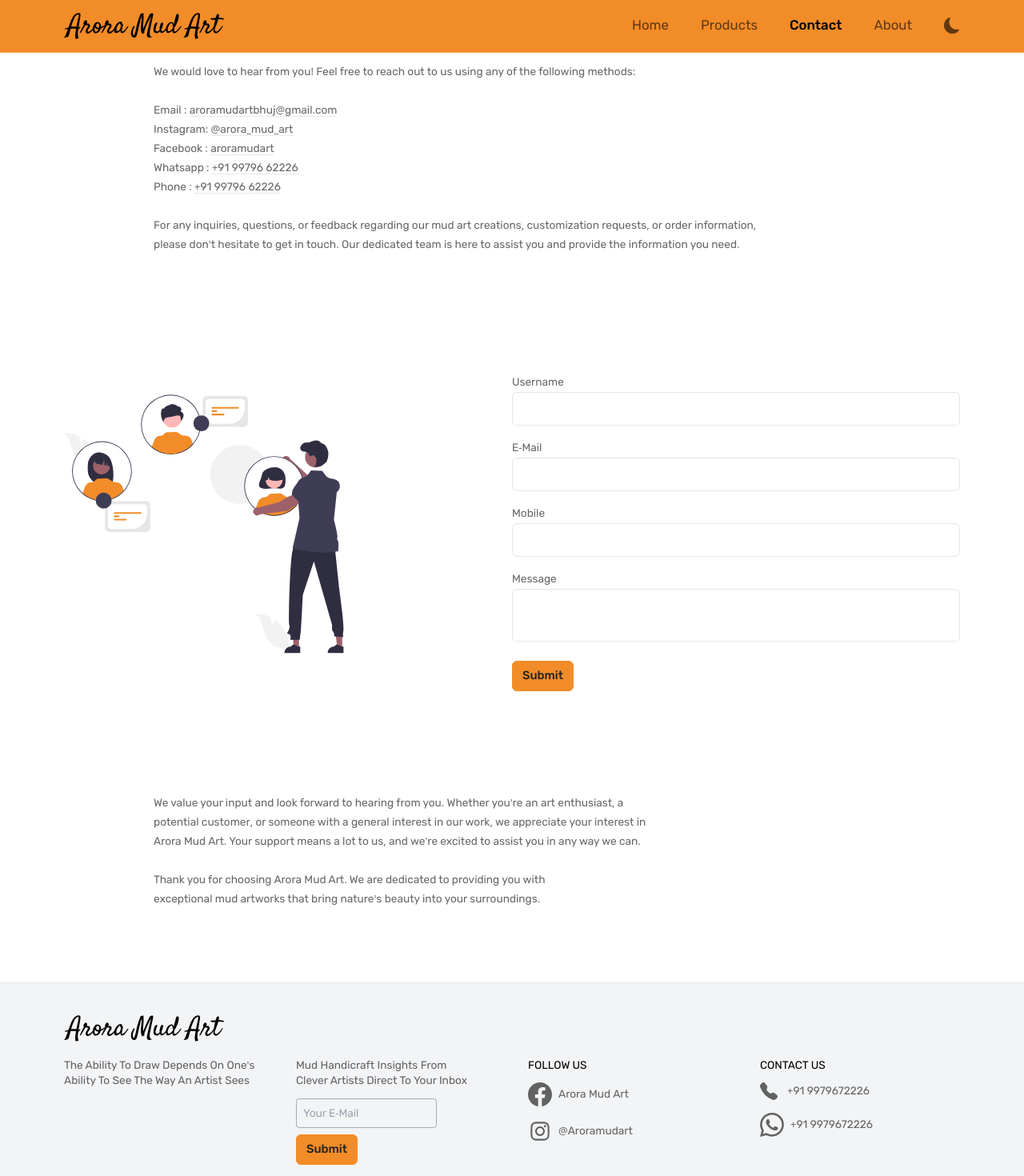
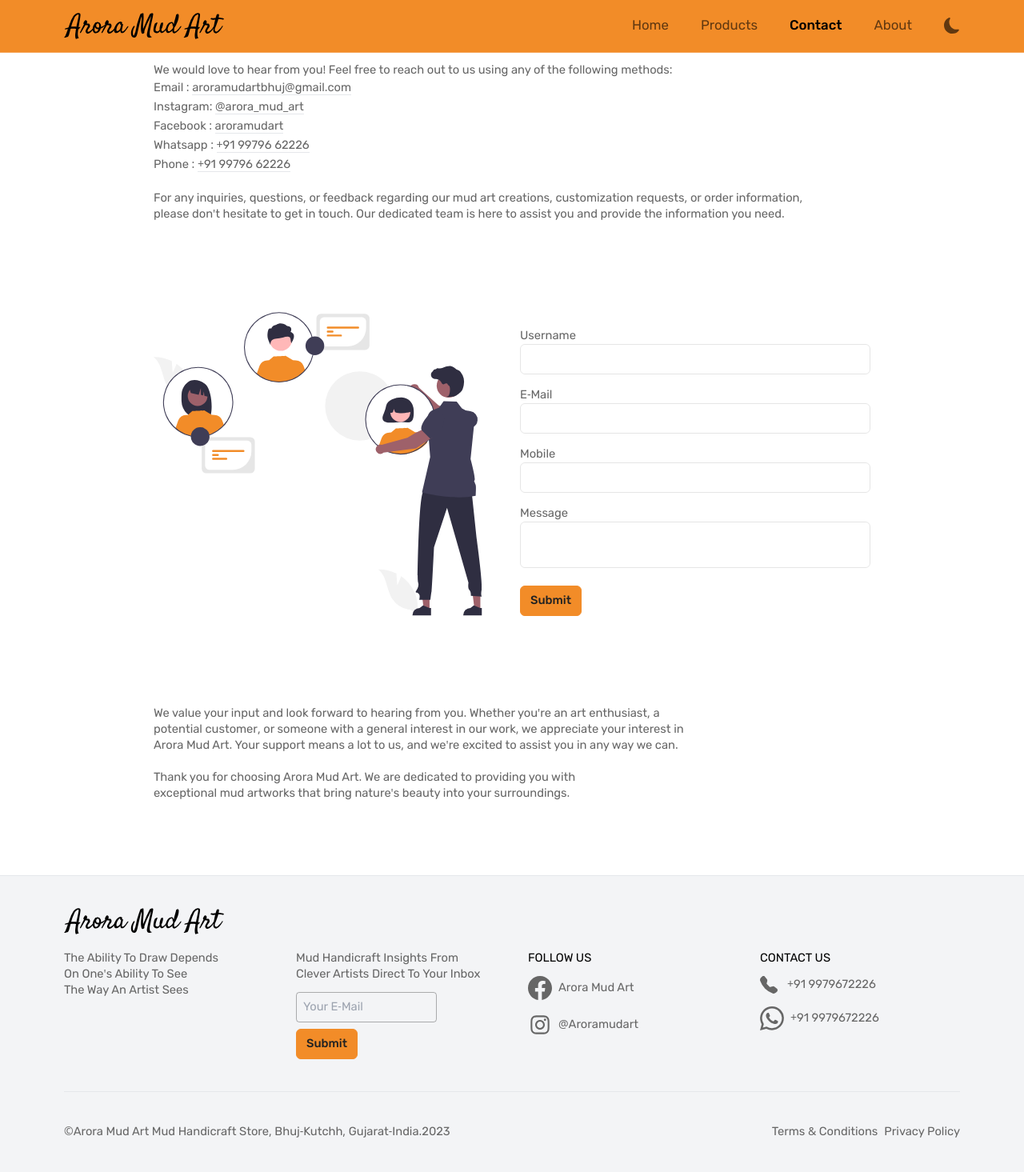
Before and after one commit to mr-saad/aroramudart, a Next.js app: page /contact in a window 1280 px wide. Shown: the top 1470 px of the page at 80% size. Built offline with nearby package versions, Linux system fonts and the light colour scheme.

Commit message:
clickable home images

```diff
--- a/components/Navbar.js
+++ b/components/Navbar.js
@@ -27,7 +27,7 @@ const Navbar = () => {
   }, [])
 
   return (
-    <nav className="px-3 font-semibold z-[3] md:px-20 py-4 flex justify-between bg-[#f28c28] text-black/60 dark:text-white/60 md:dark:text-black/60 items-center border-b border-white/20 ">
+    <nav className="px-3 font-semibold z-[3] md:px-20 py-4 flex justify-between bg-[#f28c28] text-black/60 dark:text-white/60 md:dark:text-black/60 items-center border-b border-white/20">
       <Link href="/">
         <svg
           width={200}
--- a/globals.css
+++ b/globals.css
@@ -25,7 +25,7 @@
 }
 
 body {
-  @apply dark:bg-[#222222] dark:text-white/60 text-black/60;
+  @apply dark:bg-[#222222] dark:text-[#888] text-[#666];
 }
 
 .over-hide {
@@ -37,7 +37,10 @@ body {
 }
 
 .btn {
-  @apply text-sm font-bold transition dark:text-black dark:hover:text-[#f28c28] dark:hover:bg-[#222222] hover:text-[#f28c28] hover:bg-white text-[#222222]  bg-[#f28c28] border border-[#f28c28] self-start px-3 py-2 rounded-md;
+  @apply font-bold transition dark:text-black dark:hover:text-[#f28c28] dark:hover:bg-[#222222] hover:text-[#f28c28] hover:bg-white text-[#222222]  bg-[#f28c28] border border-[#f28c28] self-start px-3 py-2 rounded-md;
+}
+.neutral-btn {
+  @apply font-bold transition dark:text-[#f28c28] opacity-60 hover:opacity-100 border border-[#666] dark:border-[#f28c28] px-3 py-2 rounded-md;
 }
 
 .input_text {
--- a/pages/about.js
+++ b/pages/about.js
@@ -80,16 +80,15 @@ const About = () => {
             height={300}
           />
         </div>
-      </div>
 
         <h1 className="heading mb-10">Steps to MudWork</h1>
 
-      <div className="grid grid-cols-1 sm:grid-cols-2 lg:grid-cols-4 gap-5">
+        <div className="grid grid-cols-1 sm:grid-cols-2 lg:grid-cols-3 gap-5">
           {steps.map((all) => {
             return (
               <div
                 key={all.title}
-              className="rounded-md dark:bg-white/10 bg-gray-200"
+                className="rounded-md dark:bg-white/10 bg-gray-100 border"
               >
                 <Image
                   sizes="(max-width: 540px) 40vw,
@@ -113,7 +112,7 @@ const About = () => {
             )
           })}
         </div>
-      <div className="max-w-4xl mx-auto">
+
         <p className="mt-10">
           If you have any questions, custom order inquiries, or simply want to
           connect with us, please don't hesitate to reach out. You can contact
--- a/pages/contact.js
+++ b/pages/contact.js
@@ -8,7 +8,7 @@ const Contact = () => {
   const { push } = useRouter()
 
   return (
-    <div className="flex flex-col text-xs leading-6">
+    <div className="flex flex-col text-xs md:text-sm leading-6">
       {state.submitting && (
         <div className="p-5 z-[5] fixed dark:bg-[#222222] bg-[#f28c28] text-4xl font-semibold dark:text-white text-black inset-0 flex justify-center items-center">
           Please Wait
@@ -28,7 +28,6 @@ const Contact = () => {
       <div className="max-w-4xl mx-auto">
         We would love to hear from you! Feel free to reach out to us using any
         of the following methods: <br />
-        <br />
         <div className="leading-6">
           Email :{" "}
           <a
@@ -74,16 +73,15 @@ const Contact = () => {
           hesitate to get in touch. Our dedicated team is here to assist you and
           provide the information you need.
         </p>
-      </div>
-      <div className="flex flex-col justify-between md:flex-row my-32">
+        <div className="flex flex-col gap-5 md:flex-row my-10 md:my-28">
           <Image
             width={500}
             height={500}
             src="/contactSvg.svg"
-          className="md:w-1/2 lg:w-1/3"
+            className="md:w-1/2 lg:w-1/3 flex-1"
             alt="Contact at Arora Mud Art"
           />
-        <div className="w-full mt-5 md:mt-0 md:w-1/2">
+          <div className="flex-1 mt-5 md:mt-0 md:w-1/2">
             <div className="text-red-700 my-5 capitalize">
               <ValidationError
                 field="email"
@@ -105,7 +103,12 @@ const Contact = () => {
                 required
               />
               <label className="block">E-Mail</label>
-            <input name="email" type="email" className="input_text" required />
+              <input
+                name="email"
+                type="email"
+                className="input_text"
+                required
+              />
               <label className="block ">Mobile</label>
               <input
                 name="mobile"
@@ -131,7 +134,6 @@ const Contact = () => {
             </form>
           </div>
         </div>
-      <div className="max-w-4xl mx-auto">
         <p>
           We value your input and look forward to hearing from you. Whether
           you're an art enthusiast, a potential customer, or someone with a
--- a/pages/products/[slug]/index.js
+++ b/pages/products/[slug]/index.js
@@ -32,11 +32,11 @@ export default function DynamicProduct({
 
   return (
     <div className="max-w-4xl mb-20 mx-auto text-sm md:text-base px-1">
-      <div className="flex items-center mb-2">
+      <div className="flex items-center mb-2 md:my-5">
         <button onClick={() => back()}>
           <BiArrowBack size={16} />
         </button>
-        <p className="capitalize text-xs ml-1">
+        <p className="capitalize text-xs md:text-sm ml-1">
           {asPath.replace("/", "").replace(/\//g, " > ")}
         </p>
       </div>
@@ -291,7 +291,7 @@ function BookForm({ setShowForm, title, discountedPrice }) {
           <button type="submit" className="btn mr-3">
             Confirm
           </button>
-          <button className="btn" onClick={() => setShowForm(false)}>
+          <button className="neutral-btn" onClick={() => setShowForm(false)}>
             Cancel
           </button>
         </div>
```
Also changed, not shown: components/Footer.js, pages/index.js. Lines whose indentation alone changed are shown as unchanged.
